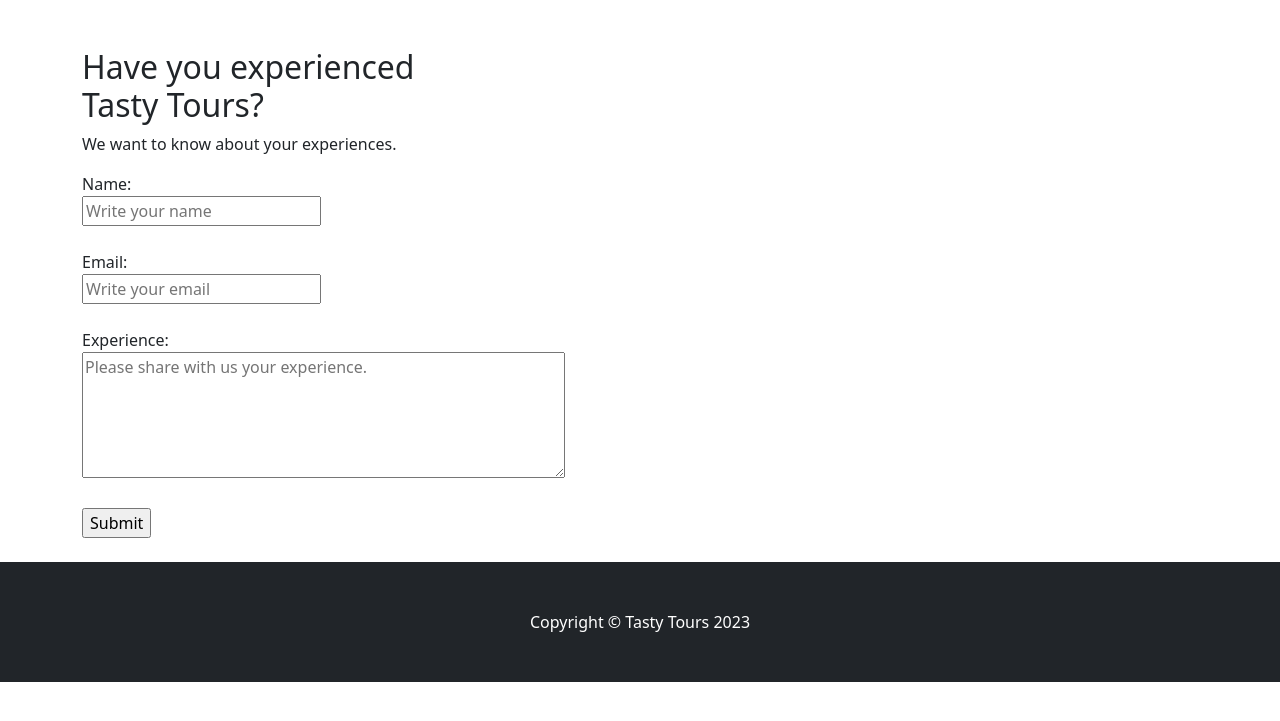
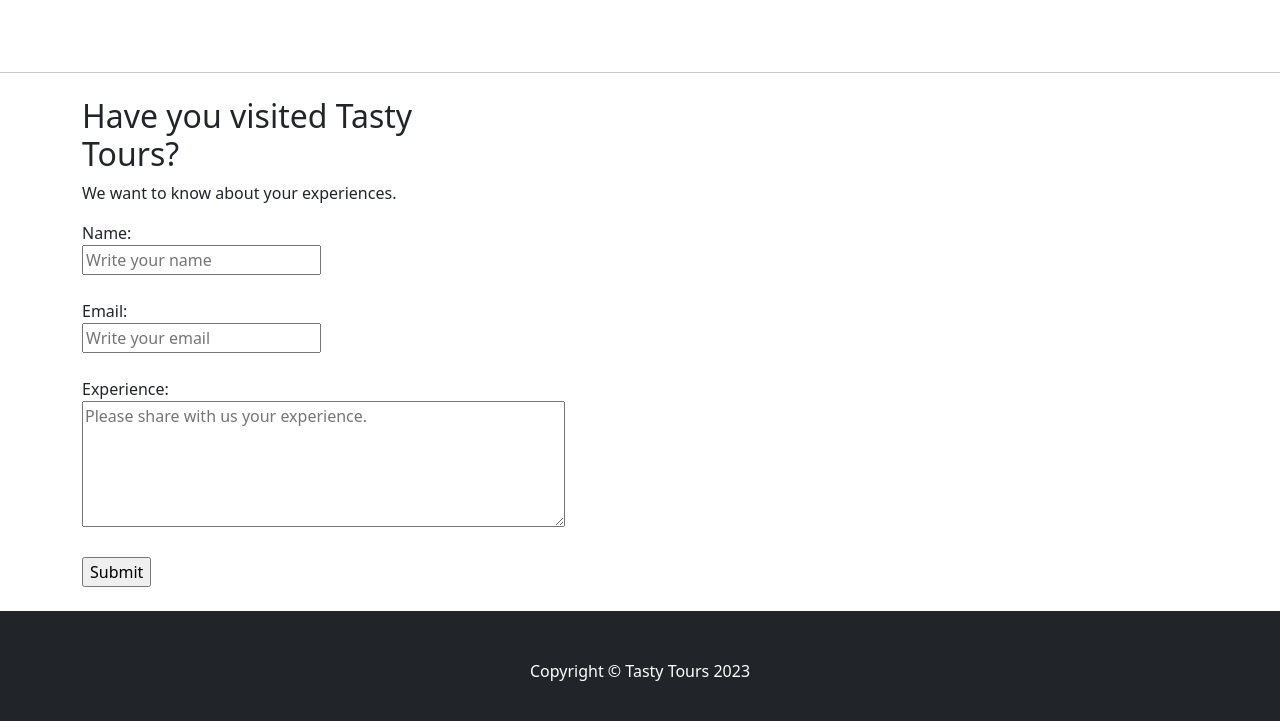
Before and after one commit to monlueva/Tasty-Tours, a plain HTML site: page index.html in a window 1280 px wide. Shown: the part 2657-3378 px from the top of the page. Before the commit the page ends 3339 px from the top, so only its background shows below. Drawn offline with nearby package versions, Linux system fonts and the light colour scheme.

Commit message:
Add files via upload

```diff
--- a/index.html
+++ b/index.html
@@ -200,12 +200,13 @@
             </div>
     </div>
     </section>
+    <hr class="my-4" />
 
     <aside class="container" id="contact">
         <div class="row align-items-center">
             <div class="col-lg-4">
 
-                <h2>Have you experienced Tasty Tours?</h2>
+                <h2>Have you visited Tasty Tours?</h2>
                 <p>
                     We want to know about your experiences.
                 </p>
--- a/js/scripts.js
+++ b/js/scripts.js
@@ -1,7 +1 @@
-/*!
-* Start Bootstrap - Small Business v5.0.6 (https://startbootstrap.com/template/small-business)
-* Copyright 2013-2023 Start Bootstrap
-* Licensed under MIT (https://github.com/StartBootstrap/startbootstrap-small-business/blob/master/LICENSE)
-*/
-// This file is intentionally blank
-// Use this file to add JavaScript to your project
+$('#myModal').modal(options)
```
